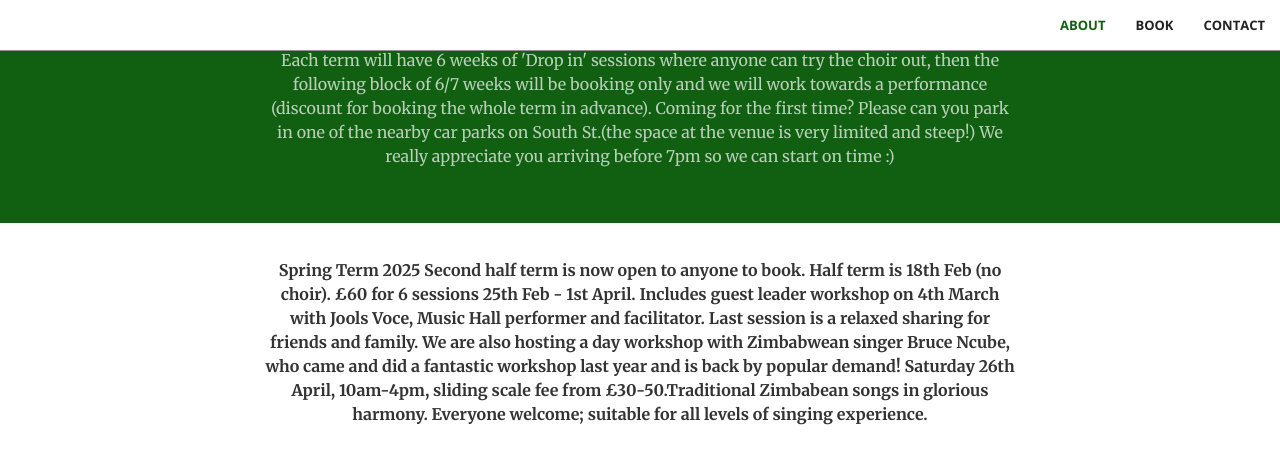
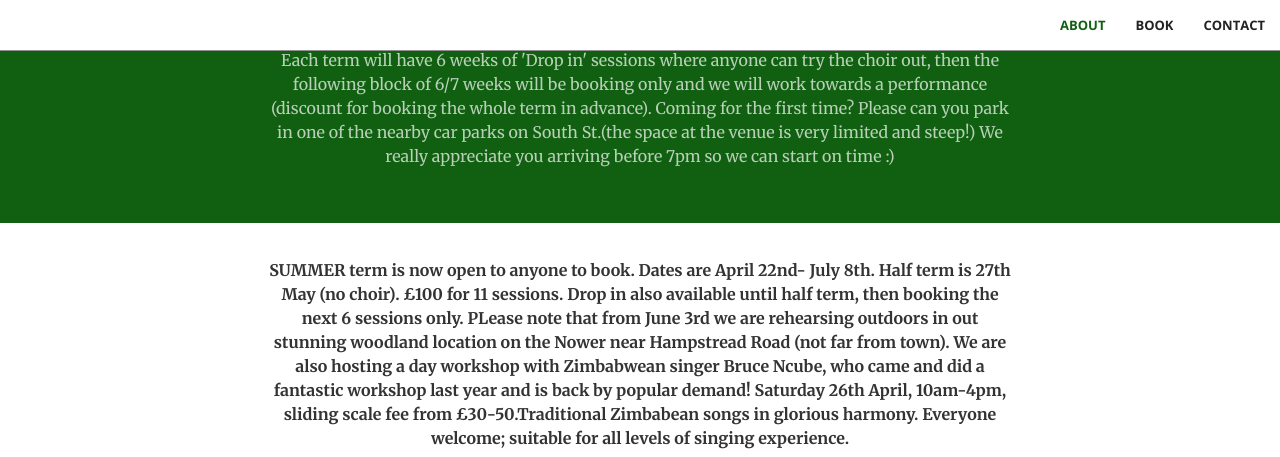
Before and after one commit to thewildchoir/thewildchoir-website, a Jekyll site: the page built from index.html, in a window 1280 px wide and 900 px high, scrolled down 1095 px, cut to the strip 0-457 px from the top of the window. Built offline with Jekyll 4.4.1, drawn with Linux system fonts in a browser that asks for light colours.

Commit message:
Update booking.html

```diff
--- a/_includes/booking.html
+++ b/_includes/booking.html
@@ -2,8 +2,27 @@
     <div class="container">
        <div class="row">
             <div class="col-lg-8 col-lg-offset-2 text-center">
-                <p class="text-book"><b> Spring Term 2025 Second half term is now open to anyone to book. Half term is 18th Feb (no choir). £60 for 6 sessions  25th Feb - 1st April. Includes guest leader workshop on 4th March with Jools Voce, Music Hall performer and facilitator. Last session is a relaxed sharing for friends and family. We are also hosting a day workshop with Zimbabwean singer Bruce Ncube, who came and did a fantastic workshop last year and is back by popular demand! Saturday 26th April, 10am-4pm, sliding scale fee from £30-50.Traditional Zimbabean songs in glorious harmony. Everyone welcome; suitable for all levels of singing experience. </p>
-    <script async
+                <p class="text-book"><b> SUMMER term is now open to anyone to book. Dates are April 22nd- July 8th.  Half term is 27th May (no choir). £100 for 11 sessions. Drop in also available until half term, then booking the next 6 sessions only. PLease note that from June 3rd we are rehearsing outdoors in out stunning woodland location on the Nower near Hampstread Road (not far from town). We are also hosting a day workshop with Zimbabwean singer Bruce Ncube, who came and did a fantastic workshop last year and is back by popular demand! Saturday 26th April, 10am-4pm, sliding scale fee from £30-50.Traditional Zimbabean songs in glorious harmony. Everyone welcome; suitable for all levels of singing experience. </p>
+<script async
+  src="https://js.stripe.com/v3/buy-button.js">
+</script>
+
+<stripe-buy-button
+  buy-button-id="buy_btn_1R90JeLwjurA75EIouYEd5y4"
+  publishable-key="pk_live_51NYTozLwjurA75EIhk2EBRw1z2zc9OpOjDrSu8yy9bL1Hjqpv2U9MbkAIBroLDxn40LiSmh58qRFbD1G05o0DyOp00jys1Q34B"
+>
+</stripe-buy-button>
+
+              <script async
+  src="https://js.stripe.com/v3/buy-button.js">
+</script>
+
+<stripe-buy-button
+  buy-button-id="buy_btn_1QcW76LwjurA75EIFYoypOIQ"
+  publishable-key="pk_live_51NYTozLwjurA75EIhk2EBRw1z2zc9OpOjDrSu8yy9bL1Hjqpv2U9MbkAIBroLDxn40LiSmh58qRFbD1G05o0DyOp00jys1Q34B"
+>
+</stripe-buy-button>
+<script async
   src="https://js.stripe.com/v3/buy-button.js">
 </script>
 
```
Also changed, not shown: other parts of _includes/booking.html (+0 -11 lines).
